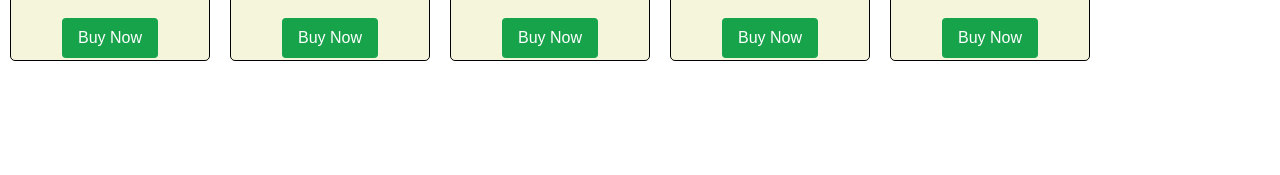
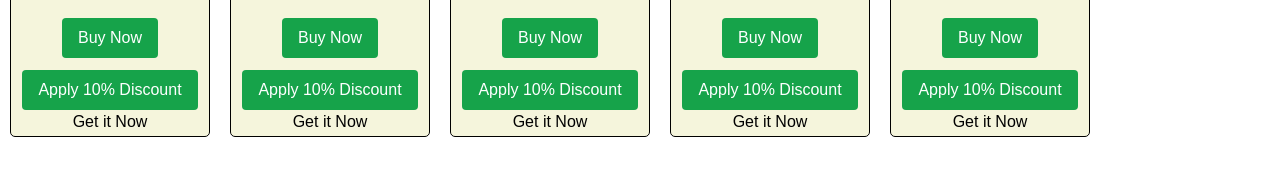
Before and after one commit to Vikramsaravanan/learning-react, a React (Vite) app: page / in a window 1280 px wide. Shown: the part 269-444 px from the top of the page. Built offline with nearby package versions, Linux system fonts and the light colour scheme.

Commit message:
useState updated

```diff
--- a/src/components/Course.jsx
+++ b/src/components/Course.jsx
@@ -1,13 +1,30 @@
-import styles from './course.module.css';
 import "../index.css";
+import im from '../assets/images/coming-soon.jpg';
+import { useState } from 'react';
 
-import im from '../assets/images/coming-soon.jpg';
 const course1 = "This is course 1";
 
 function Course({image=im,name,price="00.00",rating="0",show=false}) {
 
+    let disc = true;
+    const [purchased,setPurchased] = useState(false);
     function purchase(discount){
         console.log("Purchased "+name+" for $"+(price-(discount*price)/100));
+        setPurchased(true);
+        console.log(purchased);
+    }
+
+    const[discount,setDiscount] = useState("Apply 10% Discount");
+    const[final_price,setFinal_price] = useState(price);
+    function applyDiscount(){
+        if(disc){
+            const newprice = price - (20*price)/100;
+            setFinal_price(newprice);
+            setDiscount("Discount Applied");
+            disc = false;
+            console.log("price updated");
+        }
+
     }
 
     if(show){
@@ -16,9 +33,11 @@ function Course({image=im,name,price="00.00",rating="0",show=false}) {
             <img src={image} alt="" />
             <h3>{name}</h3>
             {/* <p>This is Markiv's {props.name} course</p> */}
-            <p>${price}</p>
+            <p>${final_price}</p>
             <p>{rating}</p>
-            <button onClick={(e)=>{{purchase(20)}; console.log(e)}} className="mt-3 bg-green-600 text-white px-4 py-2 rounded hover:bg-blue-700">  Buy Now </button>
+            <button onClick={(e)=>{{purchase(20)};}} className="mt-3 bg-green-600 text-white px-4 py-2 rounded hover:bg-blue-700">  Buy Now </button>
+            <button onClick={() => {{applyDiscount()}}} className="mt-3 bg-green-600 text-white px-4 py-2 rounded hover:bg-blue-700">{discount}</button>
+            <p>{purchased ? "Already purchased":"Get it Now"}</p>
         </div>
      );
     }
```
